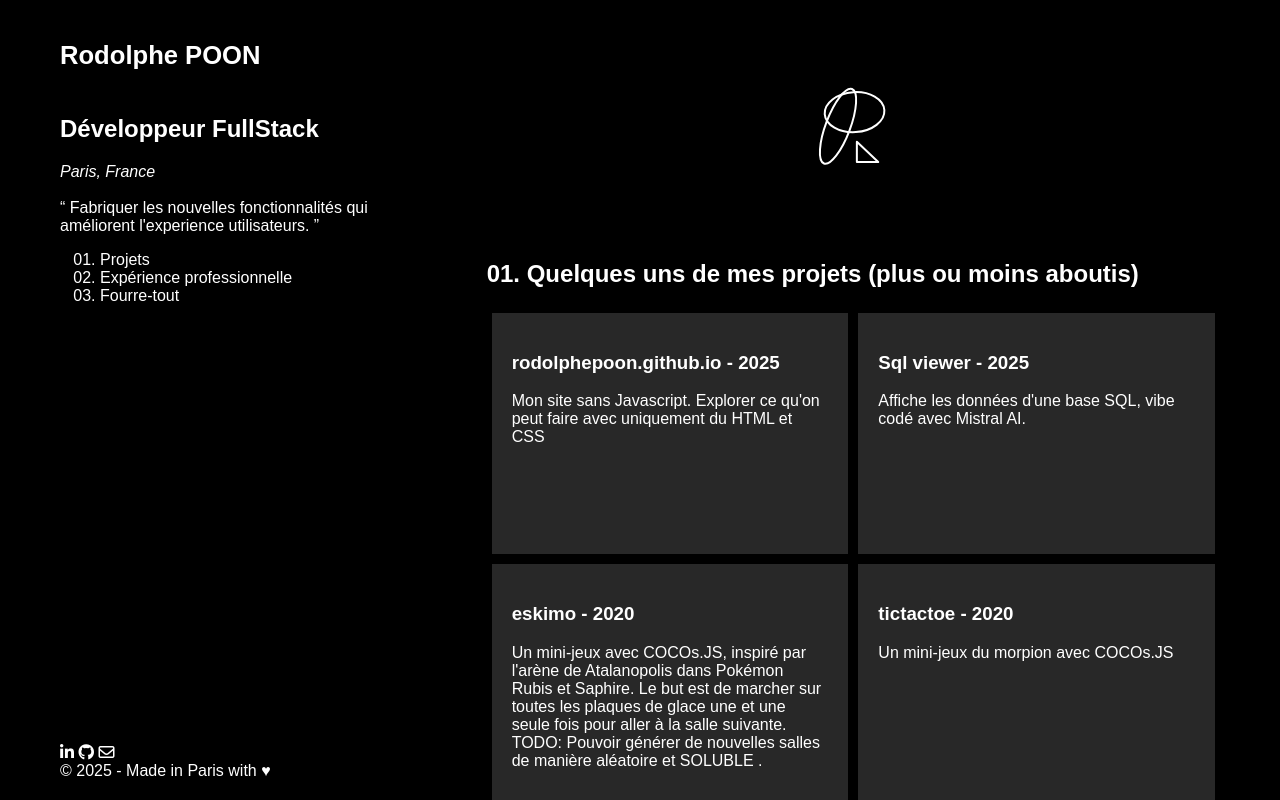
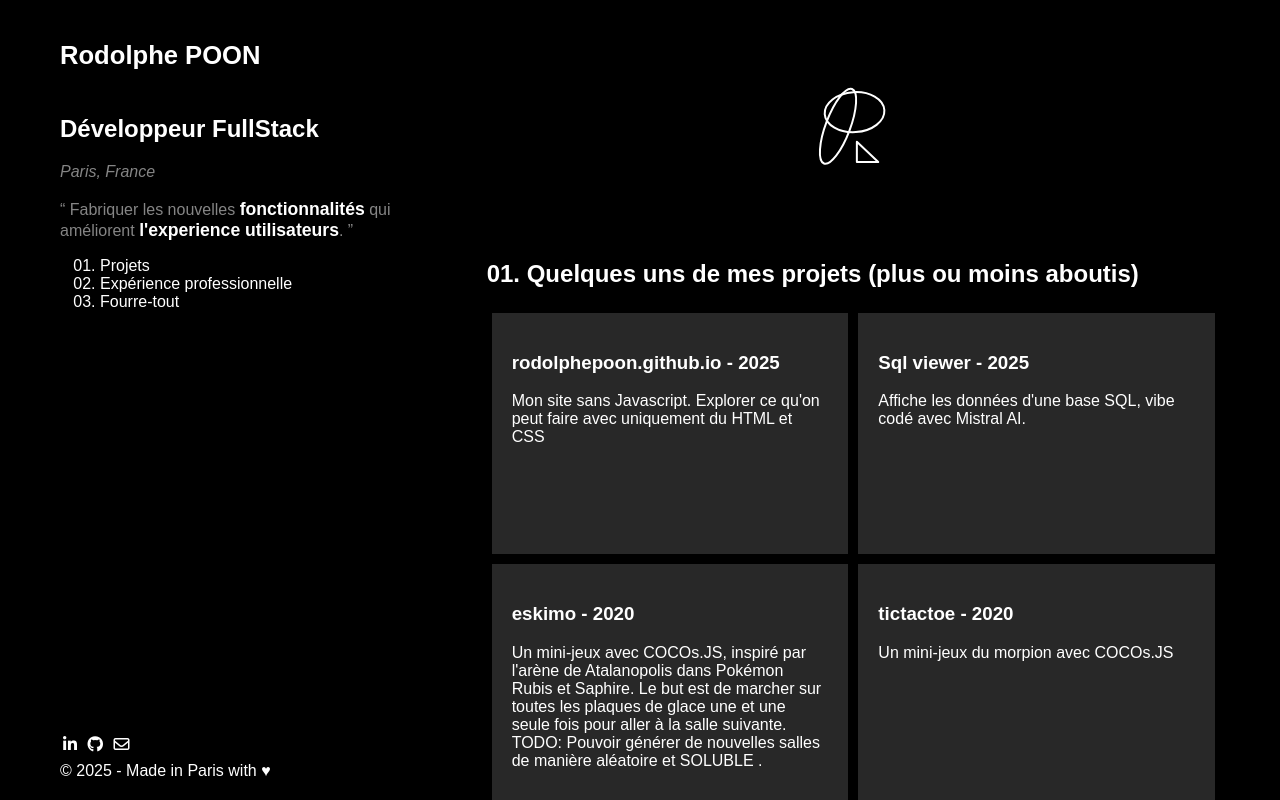
Before and after one commit to RodolphePoon/RodolphePoon.github.io, a plain HTML site: page index.html in a window 1280 px wide. Drawn offline with nearby package versions, Linux system fonts and the light colour scheme.

Commit message:
add colors

```diff
--- a/index.html
+++ b/index.html
@@ -109,7 +109,7 @@
 
 		.hero {
 			display: block;
-			margin:80px auto;
+			margin: 80px auto;
 		}
 
 		article {
@@ -147,6 +147,30 @@
 			background-color: rgb(54, 54, 54);
 		}
 
+		address {
+			color: rgb(133, 133, 133);
+		}
+
+		q {
+			color: rgb(133, 133, 133);
+		}
+
+		em {
+			color: white;
+			font-size: 1.1em;
+			font-style: normal;
+			font-weight: 700;
+		}
+
+		.mobile-footer {
+			display: none;
+		}
+
+
+		.links i {
+			margin: 10px 3px;
+		}
+
 		@media screen and (max-width:992px) {
 			body {
 				flex-direction: column;
@@ -159,6 +183,13 @@
 			.credit {
 				display: none;
 			}
+
+			.mobile-footer {
+				display: block;
+				text-align: center;
+			}
+
+
 
 			main {
 				overflow: unset;
@@ -191,7 +222,7 @@
 		</header>
 		<br />
 		<q>
-			Fabriquer les nouvelles fonctionnalités qui améliorent l'experience utilisateurs.
+			Fabriquer les nouvelles <em>fonctionnalités</em> qui améliorent <em>l'experience utilisateurs</em>.
 		</q>
 		<nav>
 			<ol>
@@ -207,6 +238,7 @@
 			</ol>
 		</nav>
 		<footer>
+			<div class='links'>
 				<a href="https://www.linkedin.com/in/wololowololo/">
 					<i class="fa-brands fa-linkedin-in"></i>
 				</a>
@@ -216,6 +248,7 @@
 				<a href="mailto:poon.rodolphe@hotmail.fr">
 					<i class="fa-regular fa-envelope"></i>
 				</a>
+			</div>
 			<div class="credit">© 2025 - Made in Paris with ♥</div>
 		</footer>
 	</aside>
@@ -257,7 +290,7 @@
 					</a>
 				</article>
 				<article>
-					<a href="https://github.com/RodolphePoon/octorecipe" >
+					<a href="https://github.com/RodolphePoon/octorecipe">
 						<h3>octorecipe - 2018</h3>
 						<p>
 							Une application mobile de 8 recettes de poulpes avec React Native et Expo,
@@ -328,7 +361,7 @@
 		</section>
 		<section id="other">
 			<h2>
-				03. Mon fourre-tout.
+				03. Fourre-tout
 			</h2>
 			<div class="grid">
 				<article>
@@ -357,6 +390,9 @@
 				</article>
 			</div>
 		</section>
+		<section class="mobile-footer">
+			© 2025 - Made in Paris with ♥
+		</section>
 	</main>
 </body>
 
```
Lines whose indentation alone changed are shown as unchanged.
